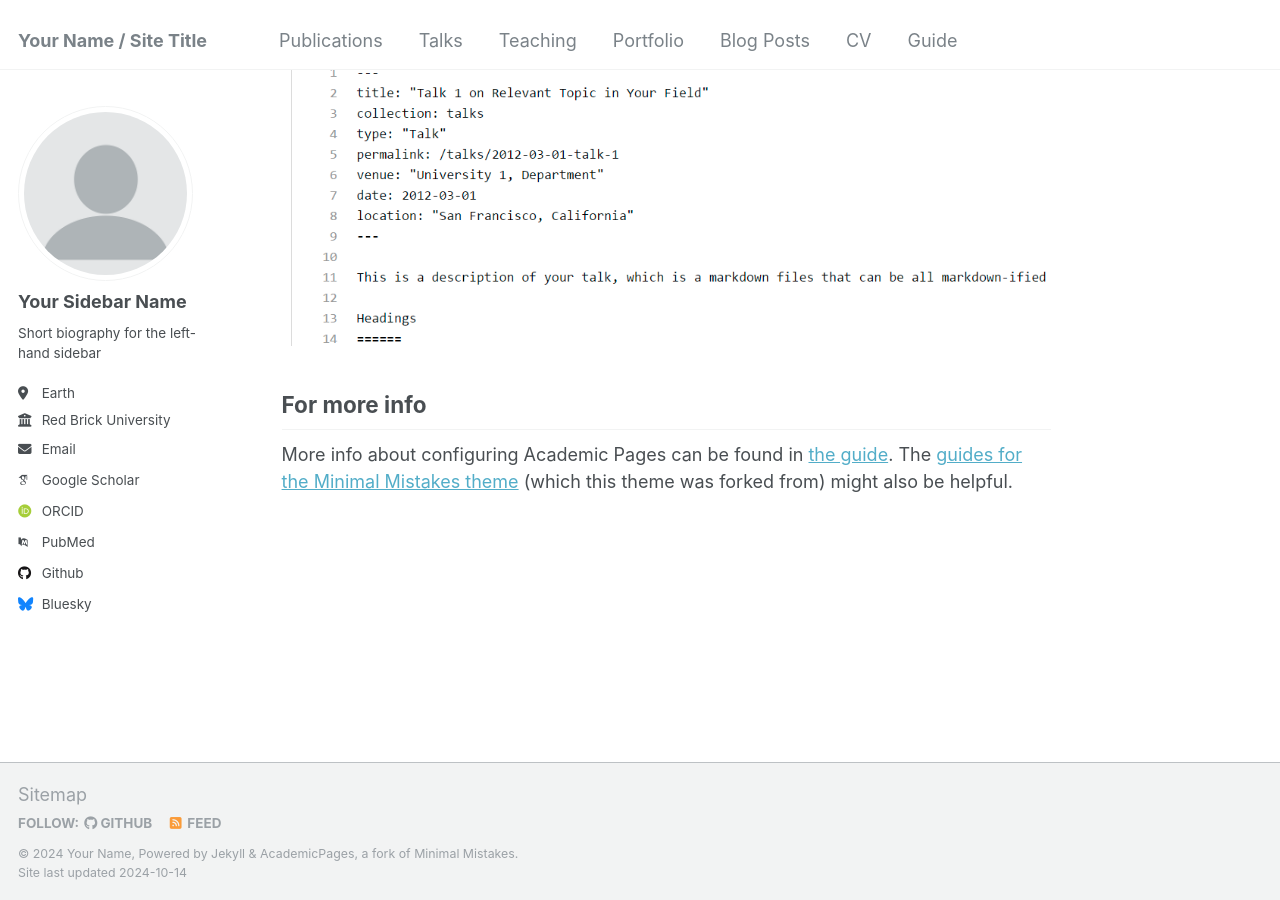
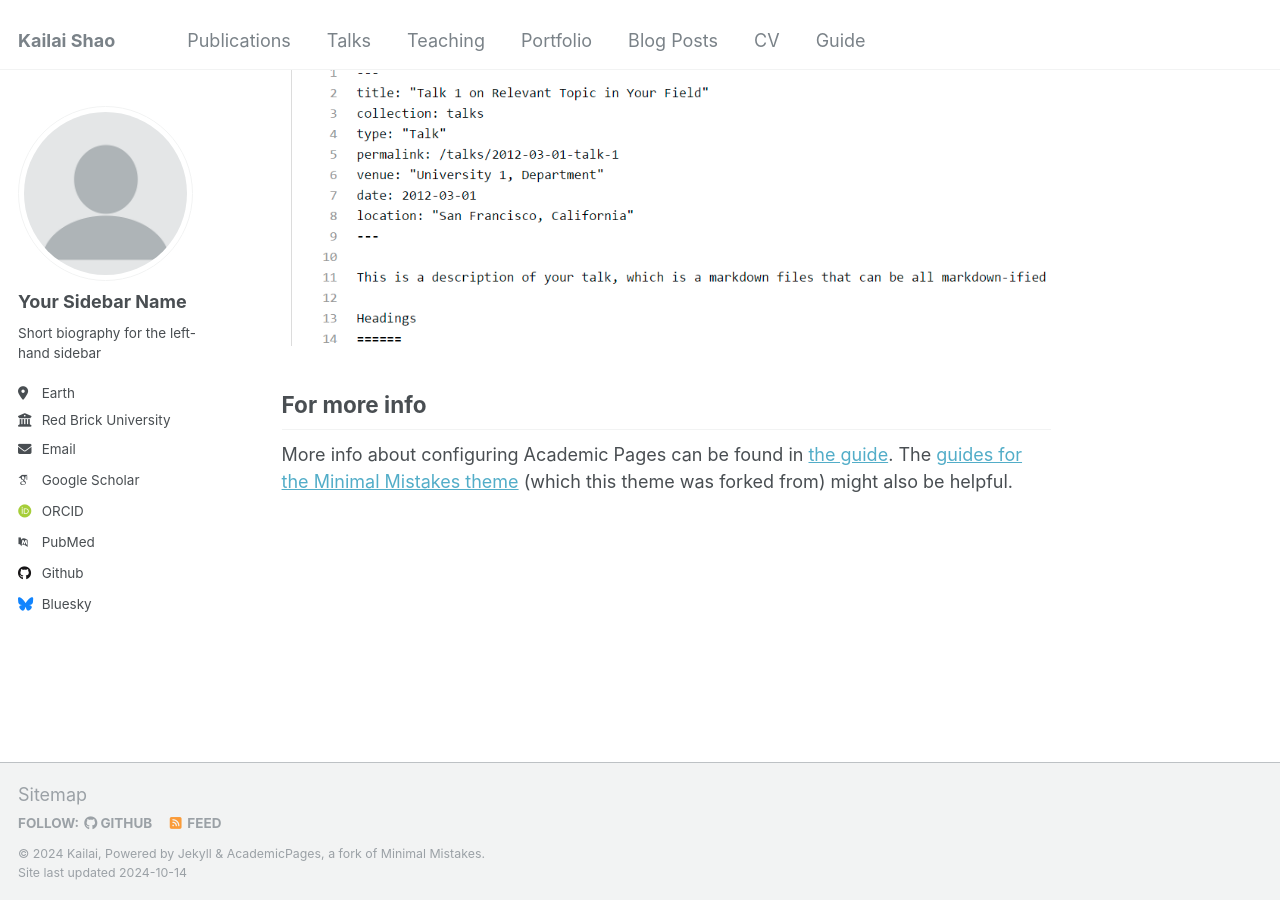
Before and after one commit to kshao19/kshao.github.io, a Jekyll site: the page built from _pages/about.md, in a window 1280 px wide and 900 px high, scrolled down 2643 px. Built offline with Jekyll 4.4.1, drawn with Linux system fonts in a browser that asks for light colours; some web fonts are replaced.

Commit message:
Update _config.yml

```diff
--- a/_config.yml
+++ b/_config.yml
@@ -8,13 +8,13 @@
 
 # Basic Site Settings
 locale                   : "en-US"
-title                    : "Your Name / Site Title"
+title                    : "Kailai Shao"
 title_separator          : "-"
-name                     : &name "Your Name"
-description              : &description "personal description"
-url                      : https://academicpages.github.io # the base hostname & protocol for your site e.g. "https://mmistakes.github.io"
+name                     : &name "Kailai"
+description              : &description "Tableware Collector"
+url                      : https://kshao19.github.io # the base hostname & protocol for your site e.g. "https://mmistakes.github.io"
 baseurl                  : "" # the subpath of your site, e.g. "/blog"
-repository               : "academicpages/academicpages.github.io"
+repository               : "https://github.com/kshao19/kshao19.github.io"
 
 # Site Author - The following control what appear as part of the author content on the side bar.
 #               If a field is blank the icon and link will not appear, otherwise it will be shown.
```
